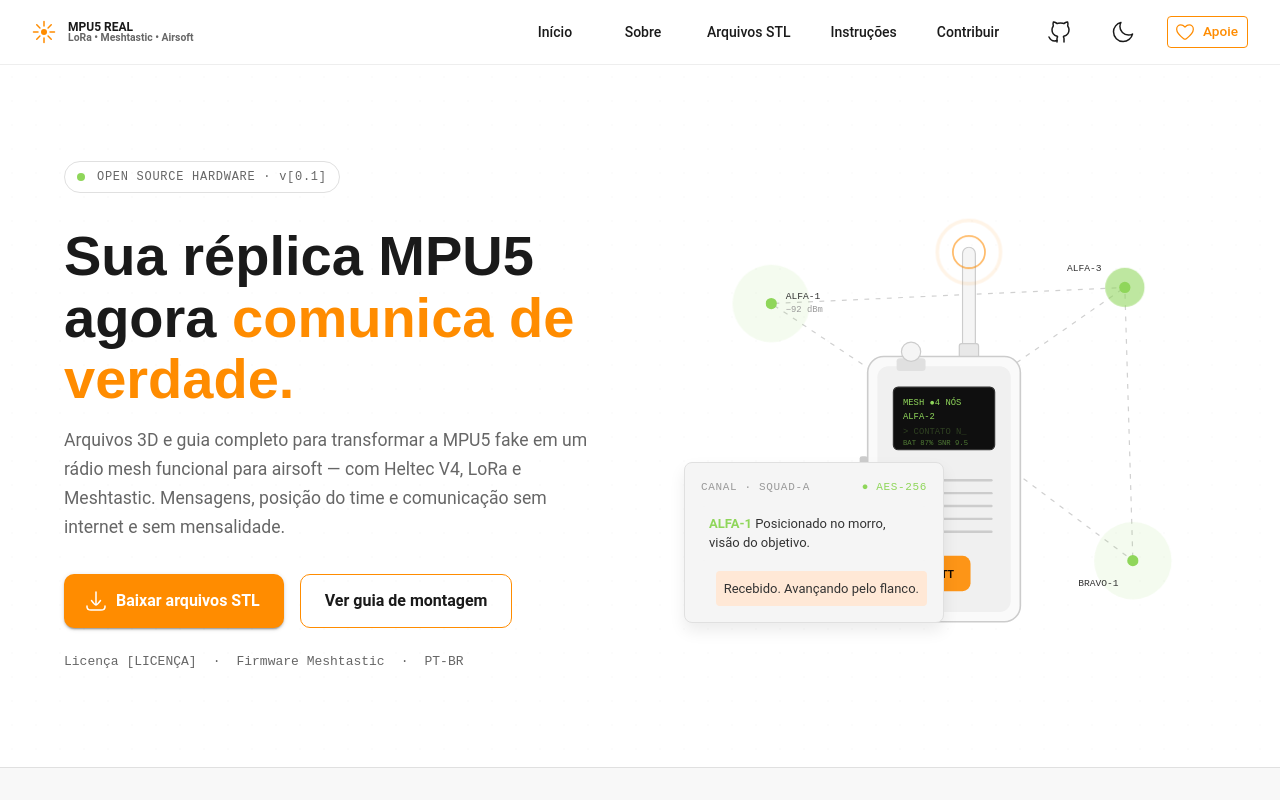
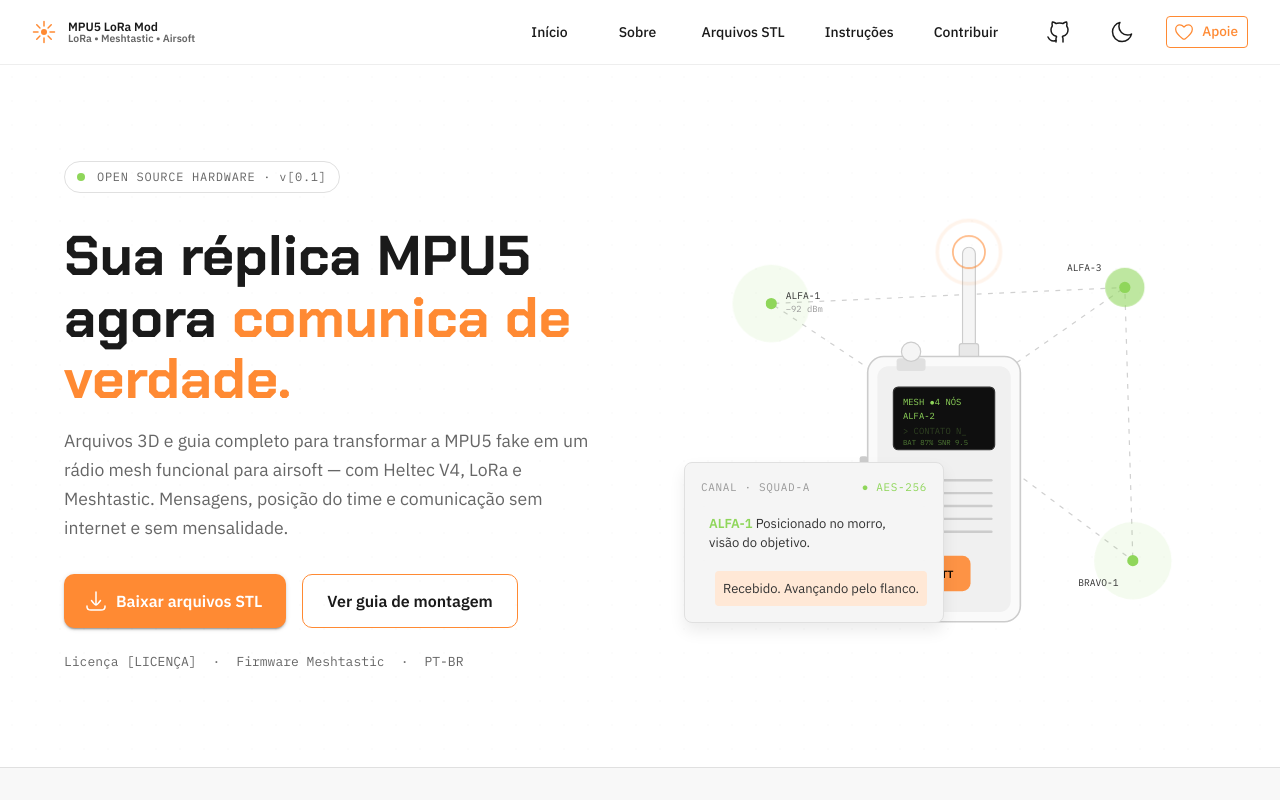
Before and after one commit to FernandoFranco/mpu5-lora-mod, a React (Vite) app: page / in a window 1280 px wide. Shown: the top 800 px of the page. Built offline with nearby package versions, Linux system fonts and the light colour scheme.

Commit message:
chore: remove npm config and yarn corepack restriction
- Remove package-lock.json (npm lockfile)
- Remove .yarnrc.yml (yarn 4 corepack config)
- Update package.json to use global yarn
- Add .tmp/Hero.jpg asset
- Preserve src/ and index.html changes

```diff
--- a/index.html
+++ b/index.html
@@ -4,7 +4,13 @@
     <meta charset="UTF-8" />
     <link rel="icon" type="image/svg+xml" href="/favicon.svg" />
     <meta name="viewport" content="width=device-width, initial-scale=1.0" />
-    <title>mpu5</title>
+    <link rel="preconnect" href="https://fonts.googleapis.com" />
+    <link rel="preconnect" href="https://fonts.gstatic.com" crossorigin />
+    <link
+      href="https://fonts.googleapis.com/css2?family=Chakra+Petch:wght@500;600;700&family=IBM+Plex+Sans:wght@400;500;600&family=IBM+Plex+Mono:wght@400;500&display=swap"
+      rel="stylesheet"
+    />
+    <title>MPU5 LoRa Mod</title>
   </head>
   <body>
     <div id="root"></div>
--- a/package.json
+++ b/package.json
@@ -27,6 +27,5 @@
     "oxlint": "^1.81.0",
     "prettier": "^3.9.9",
     "vite": "^8.3.0"
-  },
-  "packageManager": "yarn@4.18.1"
+  }
 }
--- a/src/components/Footer.jsx
+++ b/src/components/Footer.jsx
@@ -30,7 +30,9 @@
                 <LoRaIcon size="md" />
               </Box>
               <Box>
-                <Box sx={{ fontSize: '0.85rem', fontWeight: 700, lineHeight: 1 }}>MPU5 REAL</Box>
+                <Box sx={{ fontSize: '0.85rem', fontWeight: 700, lineHeight: 1 }}>
+                  MPU5 LoRa Mod
+                </Box>
                 <Box
                   sx={{ fontSize: '0.7rem', color: theme.palette.text.secondary, lineHeight: 1 }}
                 >
--- a/src/components/Navbar.jsx
+++ b/src/components/Navbar.jsx
@@ -71,7 +71,7 @@
             <LoRaIcon size="md" />
           </Box>
           <Box>
-            <Box sx={{ fontSize: '0.75rem', fontWeight: 700, lineHeight: 1 }}>MPU5 REAL</Box>
+            <Box sx={{ fontSize: '0.75rem', fontWeight: 700, lineHeight: 1 }}>MPU5 LoRa Mod</Box>
             <Box
               sx={{
                 fontSize: '0.65rem',
--- a/src/theme/theme.js
+++ b/src/theme/theme.js
@@ -3,12 +3,20 @@
 const lightTheme = createTheme({
   palette: {
     mode: 'light',
-    primary: { main: '#FF8C00' },
+    primary: { main: '#FF8A33' },
     secondary: { main: '#1A1A1A' },
     background: { default: '#FFFFFF', paper: '#F5F5F5' },
     text: { primary: '#1A1A1A', secondary: '#666666' },
   },
-  typography: { fontFamily: 'Roboto' },
+  typography: {
+    fontFamily: '"IBM Plex Sans", system-ui, sans-serif',
+    h1: { fontFamily: '"Chakra Petch", sans-serif', fontWeight: 700 },
+    h2: { fontFamily: '"Chakra Petch", sans-serif', fontWeight: 700 },
+    h3: { fontFamily: '"Chakra Petch", sans-serif', fontWeight: 600 },
+    h4: { fontFamily: '"Chakra Petch", sans-serif', fontWeight: 600 },
+    h5: { fontFamily: '"Chakra Petch", sans-serif', fontWeight: 600 },
+    h6: { fontFamily: '"Chakra Petch", sans-serif', fontWeight: 600 },
+  },
   components: {
     MuiButton: { styleOverrides: { contained: { textTransform: 'none' } } },
     MuiAppBar: { styleOverrides: { root: { boxShadow: '0 2px 4px rgba(0,0,0,0.1)' } } },
@@ -18,12 +26,20 @@
 const darkTheme = createTheme({
   palette: {
     mode: 'dark',
-    primary: { main: '#FF8C00' },
+    primary: { main: '#FF8A33' },
     secondary: { main: '#FFFFFF' },
-    background: { default: '#0A0A0A', paper: '#1A1A1A' },
-    text: { primary: '#FFFFFF', secondary: '#CCCCCC' },
+    background: { default: '#0E110D', paper: '#151913' },
+    text: { primary: '#E9E6DA', secondary: '#BFC2B2' },
   },
-  typography: { fontFamily: 'Roboto' },
+  typography: {
+    fontFamily: '"IBM Plex Sans", system-ui, sans-serif',
+    h1: { fontFamily: '"Chakra Petch", sans-serif', fontWeight: 700 },
+    h2: { fontFamily: '"Chakra Petch", sans-serif', fontWeight: 700 },
+    h3: { fontFamily: '"Chakra Petch", sans-serif', fontWeight: 600 },
+    h4: { fontFamily: '"Chakra Petch", sans-serif', fontWeight: 600 },
+    h5: { fontFamily: '"Chakra Petch", sans-serif', fontWeight: 600 },
+    h6: { fontFamily: '"Chakra Petch", sans-serif', fontWeight: 600 },
+  },
   components: {
     MuiButton: { styleOverrides: { contained: { textTransform: 'none' } } },
     MuiAppBar: { styleOverrides: { root: { boxShadow: '0 2px 4px rgba(0,0,0,0.1)' } } },
```
Also changed, not shown: .tmp/Hero.jpg (added).
